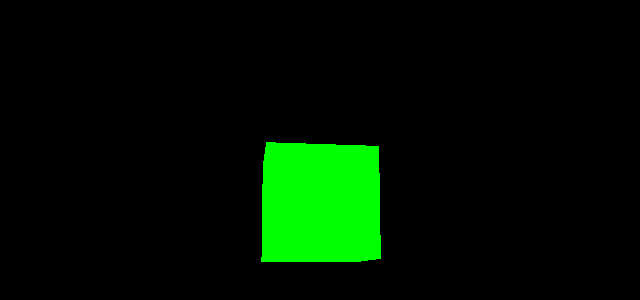
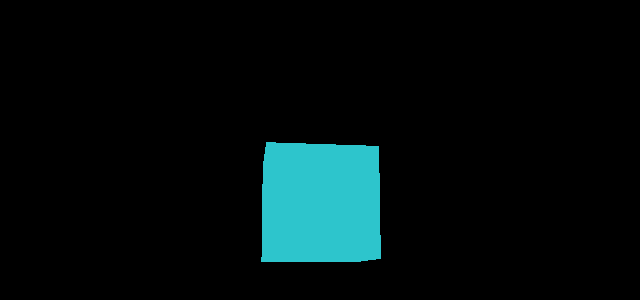
Before and after one commit to RockStoneRock-droid/RockStoneRock-droid.github.io, a plain HTML site: page Pages/three.html in a window 1280 px wide. Shown: the part 192-492 px from the top of the page, without its empty margins (324-964 px from the left). Drawn offline with nearby package versions, Linux system fonts and the light colour scheme.

Commit message:
Update three.html

```diff
--- a/Pages/three.html
+++ b/Pages/three.html
@@ -2,10 +2,11 @@
 <html>
 	<head>
 		<meta charset="utf-8">
-		<title>three.js</title>
+        <title>three.js</title>
 		<style>
 			body { margin: 0; }
-		</style>
+        </style>
+        <link rel="shortcut icon" type="image/x-icon" href="/favicon.ico?">
 	</head>
 	<body>
 		<script src="/js/three.js"></script>
@@ -18,7 +19,7 @@
 			document.body.appendChild( renderer.domElement );
 
 			const geometry = new THREE.BoxGeometry();
-			const material = new THREE.MeshBasicMaterial( { color: 0x00ff00 } );
+			const material = new THREE.MeshBasicMaterial( { color: 0x2DC5CC } );
 			const cube = new THREE.Mesh( geometry, material );
 			scene.add( cube );
 
```
